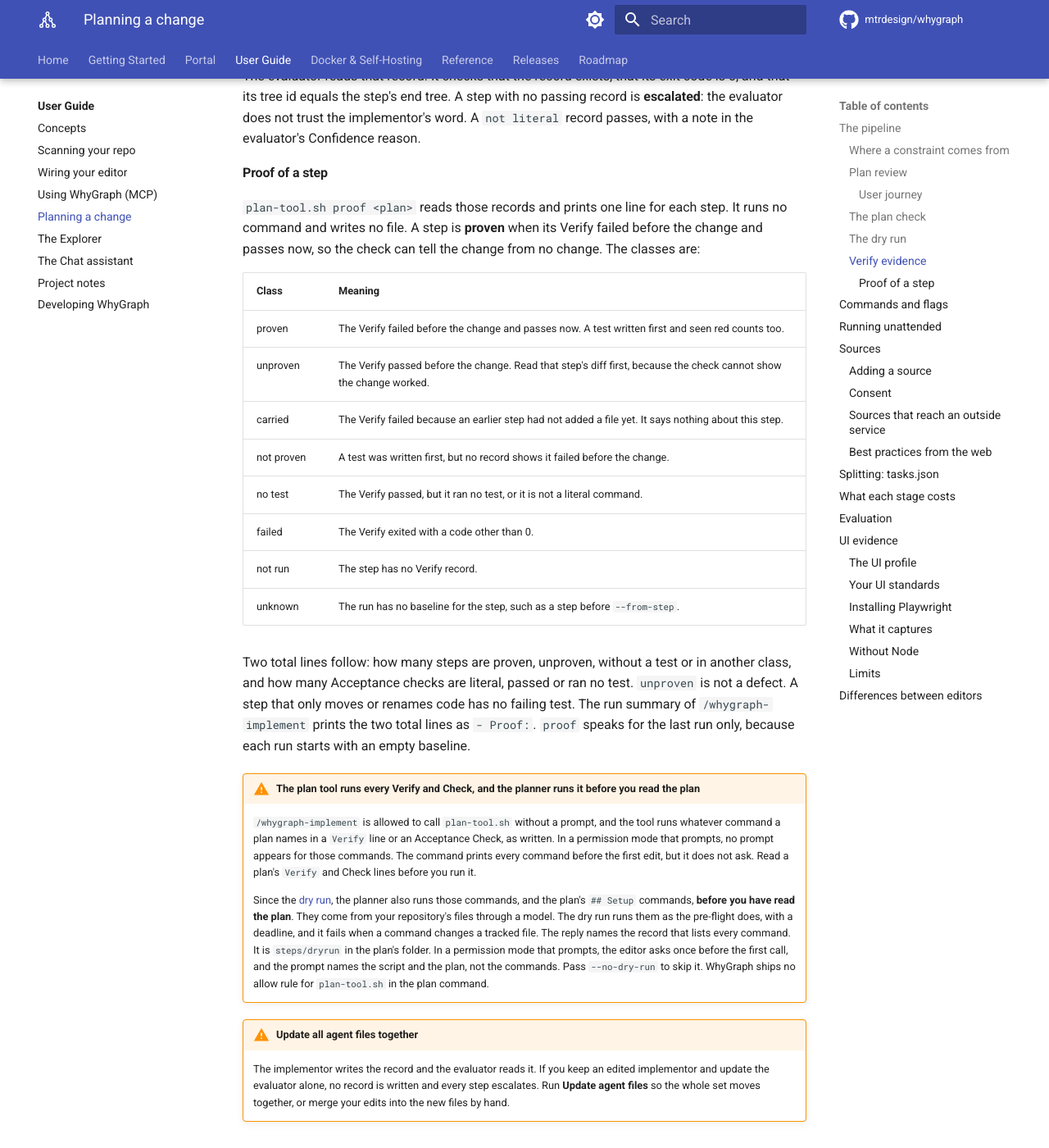
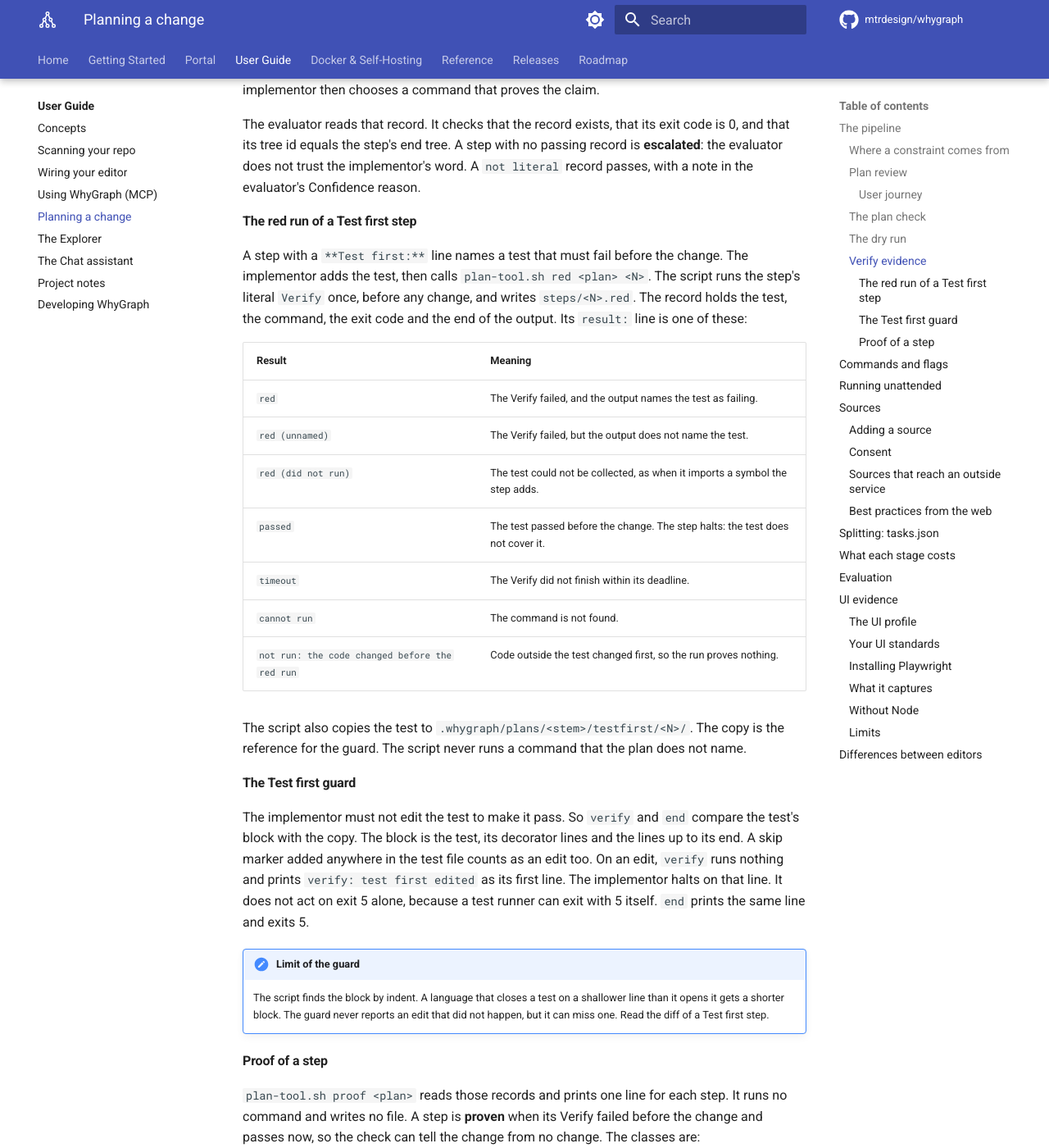
Before and after one commit to mtrdesign/whygraph, an MkDocs documentation site: the page built from docs/guide/planning.md, in a window 1280 px wide and 1400 px high, scrolled down 7007 px. Shown: the whole window at 82% size. Built offline with MkDocs 1.6.1 and Material for MkDocs 9.7.7, drawn with Linux system fonts in a browser that asks for light colours; comment, search, counter and statistics services are not loaded; some of the changed text lies outside the part shown.

Commit message:
feat(harness): steps that prove their change - red run, Test first guard (plan 56 phase 2)
plan-tool.sh red runs a Test first step's Verify once before the change,
copies the test, and records red, red (unnamed), red (did not run),
passed, timeout, cannot run, or not run when the code changed first. Its
order was fixed by recorded output of pytest, go, node --test and vitest
(tests/fixtures/red/). verify and end compare the test's block with that
copy: an edited test prints 'verify: test first edited' and exits 5.
proof reads the red record and prints pointer lines for skip markers,
removed assertions, snapshot and runner-config changes. The implementor
runs red instead of its own snapshot and diff, and dryrun no longer
blocks a plan whose full test command fails because a Test first test
already exists. Docs, eval cases U18 and U19, and fixture fixes for U2,
U15 and P15.

```diff
--- a/docs/guide/planning.md
+++ b/docs/guide/planning.md
@@ -227,6 +227,8 @@ record of a run.
 
 - A `Verify` that fails before its step is done is a finding, unless an earlier step has not added its
   file yet. When the plan has a `## Setup` section, the script runs it once and tries again.
+- A failing full test command is not a finding when a Test first test already exists in its file.
+  That test fails before the change by design.
 - A call ends within the `Verify` deadline, and a plan with many steps takes more than one call. The
   planner repeats the call. The sixth call ends the work, and what it did not reach is named under
   `- not checked:`.
@@ -254,6 +256,39 @@ tree id equals the step's end tree. A step with no passing record is **escalated
 not trust the implementor's word. A `not literal` record passes, with a note in the evaluator's
 Confidence reason.
 
+#### The red run of a Test first step
+
+A step with a `**Test first:**` line names a test that must fail before the change. The implementor
+adds the test, then calls `plan-tool.sh red <plan> <N>`. The script runs the step's literal `Verify`
+once, before any change, and writes `steps/<N>.red`. The record holds the test, the command, the exit
+code and the end of the output. Its `result:` line is one of these:
+
+| Result | Meaning |
+|---|---|
+| `red` | The Verify failed, and the output names the test as failing. |
+| `red (unnamed)` | The Verify failed, but the output does not name the test. |
+| `red (did not run)` | The test could not be collected, as when it imports a symbol the step adds. |
+| `passed` | The test passed before the change. The step halts: the test does not cover it. |
+| `timeout` | The Verify did not finish within its deadline. |
+| `cannot run` | The command is not found. |
+| `not run: the code changed before the red run` | Code outside the test changed first, so the run proves nothing. |
+
+The script also copies the test to `.whygraph/plans/<stem>/testfirst/<N>/`. The copy is the reference
+for the guard. The script never runs a command that the plan does not name.
+
+#### The Test first guard
+
+The implementor must not edit the test to make it pass. So `verify` and `end` compare the test's block
+with the copy. The block is the test, its decorator lines and the lines up to its end. A skip marker
+added anywhere in the test file counts as an edit too. On an edit, `verify` runs nothing
+and prints `verify: test first edited` as its first line. The implementor halts on that line. It does not
+act on exit 5 alone, because a test runner can exit with 5 itself. `end` prints the same line and exits 5.
+
+!!! note "Limit of the guard"
+    The script finds the block by indent. A language that closes a test on a shallower line than it
+    opens it gets a shorter block. The guard never reports an edit that did not happen, but it can
+    miss one. Read the diff of a Test first step.
+
 #### Proof of a step
 
 `plan-tool.sh proof <plan>` reads those records and prints one line for each step. It runs no command
@@ -262,18 +297,25 @@ the check can tell the change from no change. The classes are:
 
 | Class | Meaning |
 |---|---|
-| proven | The Verify failed before the change and passes now. A test written first and seen red counts too. |
+| proven | The Verify failed before the change and passes now. A test written first and seen red counts too, also as `red unnamed` or `red did not run, then passed`. |
 | unproven | The Verify passed before the change. Read that step's diff first, because the check cannot show the change worked. |
 | carried | The Verify failed because an earlier step had not added a file yet. It says nothing about this step. |
-| not proven | A test was written first, but no record shows it failed before the change. |
+| not proven | A test was written first, but no record shows it failed before the change: no red record, or a red run that passed, timed out, could not run or did not run. |
+| edited | The Test first test differs from its copy, so the guard found an edit. It comes before every other class. |
 | no test | The Verify passed, but it ran no test, or it is not a literal command. |
 | failed | The Verify exited with a code other than 0. |
 | not run | The step has no Verify record. |
 | unknown | The run has no baseline for the step, such as a step before `--from-step`. |
 
+Each step's diff can add `tests:` lines for a person to read, such as
+`tests: step 2 tests/test_a.py: skip marker added: pytest.mark.skip`. The kinds are a skip marker
+added to a test file, assertion lines removed or changed in a test file, a changed snapshot or golden
+file, and a changed test runner config. Nothing stops on them, and no agent reads them.
+
 Two total lines follow: how many steps are proven, unproven, without a test or in another class, and how
 many Acceptance checks are literal, passed or ran no test. `unproven` is not a defect. A step that only
-moves or renames code has no failing test. The run summary of `/whygraph-implement` prints the two total
+moves or renames code has no failing test. `carried`, `not proven` and `edited` count under other.
+The run summary of `/whygraph-implement` prints the two total
 lines as `- Proof:`. `proof` speaks for the last run only, because each run starts with an empty baseline.
 
 !!! warning "The plan tool runs every Verify and Check, and the planner runs it before you read the plan"
@@ -429,7 +471,7 @@ Every stop prints one block that names the cause, and the next action:
 | `Verify cannot run: <misses>`, `Check cannot run: <misses>` | Make the command plain. A shell function such as `nvm` does not exist under `sh -c`. |
 | `a Verify changed the working tree at baseline: <paths>` | Add a cache or build output to `.gitignore`, or give the step a `Verify` that only checks. |
 | `Verify still fails: <excerpt>` | Read `steps/<N>.verify`. Fix the code or the step. |
-| `the Test first test passed before the change`, `... was edited`, `... cannot run` | The step's test does not cover the change, or was changed, or is not a plain command. Fix the test or the step. |
+| `the Test first test passed before the change`, `... was edited`, `... cannot run` | The step's test does not cover the change, or was changed, or is not a plain command. Fix the test or the step. `was edited` comes from the guard: `verify` printed `verify: test first edited`, or `end` exited 5. |
 | `permission denied: <command>` | Allow the command, or change the step. An unattended run needs a permission mode that does not prompt. |
 | `spec findings remain`, `escalate after amendment` | Read the evaluation above, then fix the code or edit the step. |
 | `a recorded constraint is at risk` | Read the review above. Change the step or the code, or record that the constraint no longer holds with `/whygraph-note`. |
@@ -848,7 +890,8 @@ In VS Code the prompt runs as the planner itself, so it asks its questions in th
 and has no terminal. It skips the dry run and the plan check. In Cursor the plan is run from a skill, and the review gate is skipped; run
 `/whygraph-review` from Claude Code if you want it. VS Code and Codex run one implementor for the
 whole plan, so the recovery ladder, the plan amender and the pre-flight are not there. They get the
-bounded Verify deadline, the plan tool and the new `--fix-attempts` default of 2. In VS Code the
+bounded Verify deadline, the plan tool and the new `--fix-attempts` default of 2. They run no `end`,
+so `verify` holds the Test first guard there: it prints `verify: test first edited` and the implementor halts. In VS Code the
 plan reviewers are started from the planner's `agents:` list.
 
 !!! warning "What Codex cannot enforce"
```
Also changed, not shown: docs/releases/unreleased.md (+8 -0 lines), scripts/agent_evals/README.md (+2 -0 lines), scripts/agent_evals/fixtures/plans/u18.md (added, +30 -0 lines), scripts/agent_evals/fixtures/plans/u19.md (added, +41 -0 lines), src/whygraph/assets/claude-code/agents/implementor.md (+5 -5 lines), src/whygraph/assets/claude-code/skills/whygraph-implement/SKILL.md (+2 -1 lines), src/whygraph/assets/cursor/agents/implementor.md (+5 -5 lines), src/whygraph/assets/cursor/skills/whygraph-implement/SKILL.md (+2 -1 lines), src/whygraph/assets/vscode/agents/implementor.agent.md (+5 -5 lines), src/whygraph/assets/codex/.codex/agents/implementor.toml, 9 other files.
